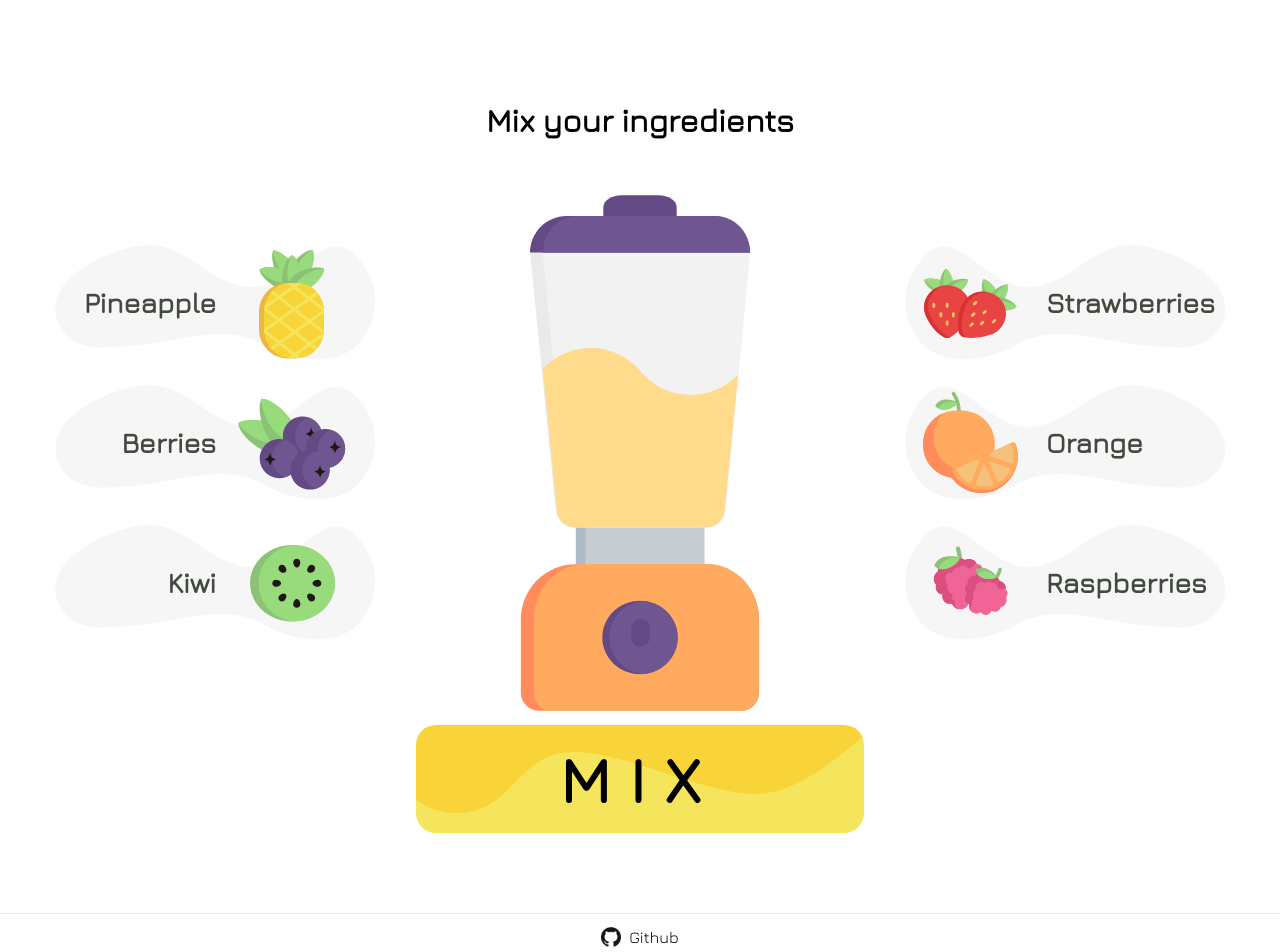
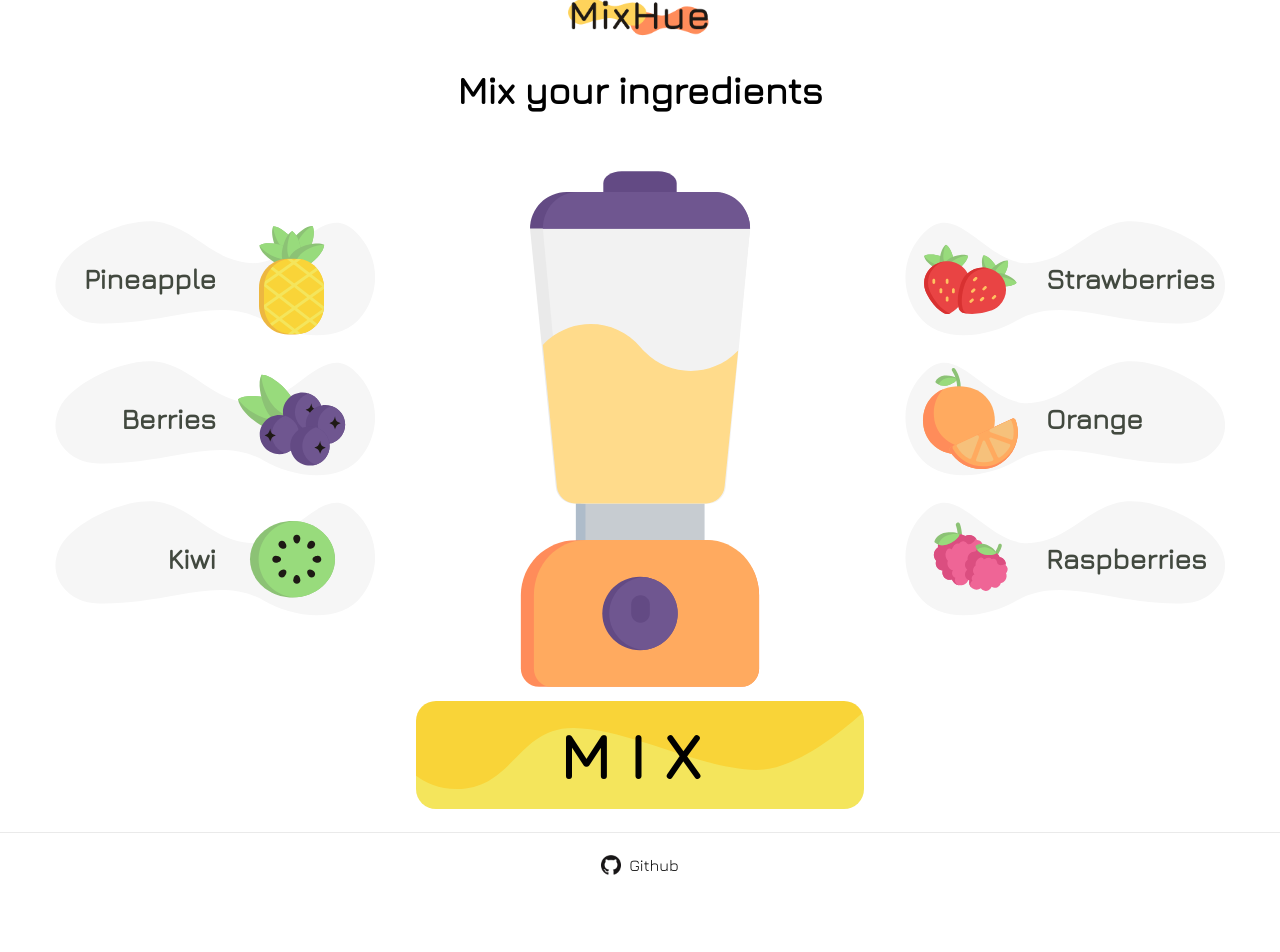
Before and after one commit to JustD4nTe/mixhue, a Next.js app: page / in a window 1280 px wide. Shown: the top 952 px of the page. After the commit the page ends 896 px from the top, so only its background shows below. Built offline with nearby package versions, Linux system fonts and the light colour scheme.

Commit message:
Change some styles

```diff
--- a/pages/index.js
+++ b/pages/index.js
@@ -27,8 +27,16 @@ export default function Home() {
         <meta name="description" content="Mixhue" />
         <link rel="icon" href="/favicon.ico" />
       </Head>
-
       <main className={styles.main}>
+        <div className={styles.header}>
+          <Image
+            className={styles.logo}
+            src="/images/logo.png"
+            alt="MixHue Logo"
+            width={144}
+            height={47}
+          />
+        </div>
         <h1 className={styles.title}>Mix your ingredients</h1>
         <div className={styles.mix}>
           <div className={styles.ingredients}>
@@ -38,10 +46,7 @@ export default function Home() {
           </div>
           <Mixer fruitsInMixer={fruitsInMixer} />
           <div className={styles.ingredients}>
-            <FruitIngredientRight
-              fruitName="strawberries"
-              addFruit={addFruit}
-            />
+            <FruitIngredientRight fruitName="strawberries" addFruit={addFruit} />
             <FruitIngredientRight fruitName="orange" addFruit={addFruit} />
             <FruitIngredientRight fruitName="raspberries" addFruit={addFruit} />
           </div>
@@ -56,12 +61,7 @@ export default function Home() {
           rel="noopener noreferrer"
         >
           <span className={styles.github}>
-            <Image
-              src="/github_logo.png"
-              alt="Github Logo"
-              width={20}
-              height={20}
-            />
+            <Image src="/github_logo.png" alt="Github Logo" width={20} height={20} />
             <span className={styles.githubName}>Github</span>
           </span>
         </a>
--- a/styles/Home.module.css
+++ b/styles/Home.module.css
@@ -1,19 +1,21 @@
 .main {
-  padding: 5rem 0;
+  padding: 2em 0;
   flex: 1;
   display: flex;
   flex-direction: column;
   justify-content: center;
   align-items: center;
+  max-height: 100vh;
 }
 
 .footer {
   width: 100%;
-  height: 48px;
+  height: 64px;
   border-top: 1px solid #eaeaea;
   display: flex;
   justify-content: center;
   align-items: center;
+  margin-top: 32px;
 }
 
 .footer a {
@@ -45,6 +47,6 @@
 }
 
 h1.title {
-  font-size: 32px;
+  font-size: 38px;
   cursor: default;
 }
```
Also changed, not shown: public/images/elements/header_background.svg (added), public/images/logo.png (added).
